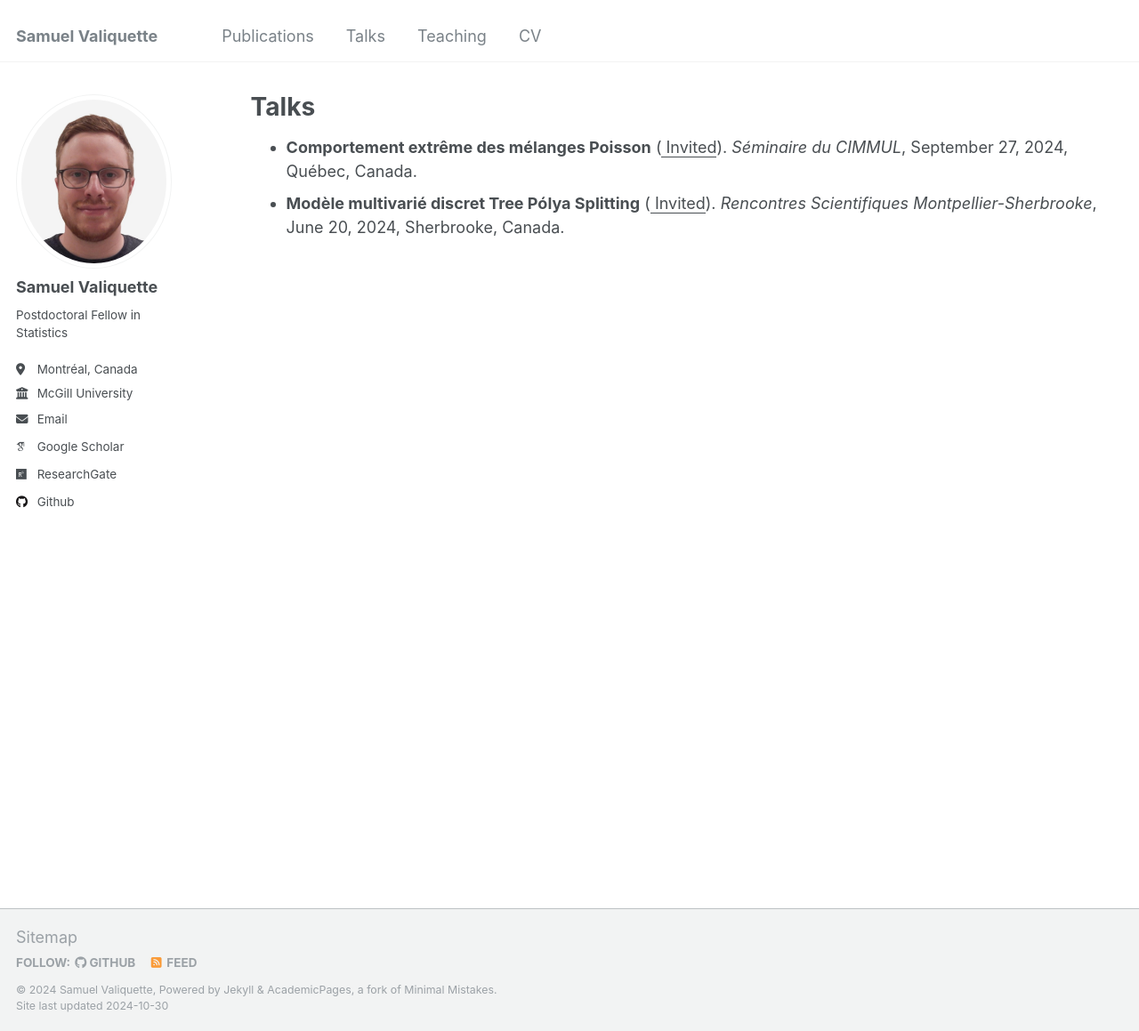
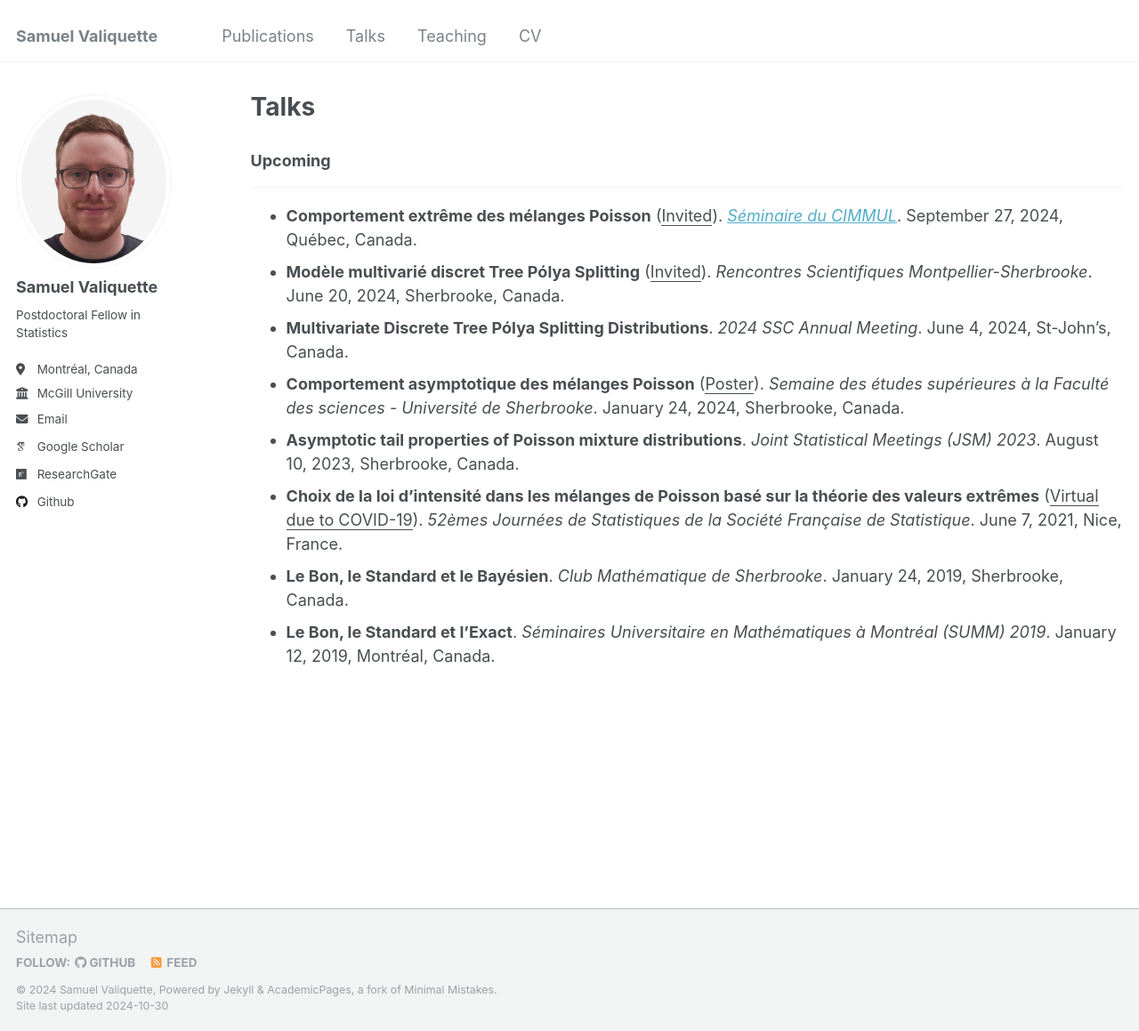
Before and after one commit to s-valiquette/s-valiquette.github.io, a Jekyll site: the page built from _pages/talks.md, in a window 1280 px wide and 1159 px high. Shown: the whole window at 89% size. Built offline with Jekyll 4.4.1, drawn with Linux system fonts in a browser that asks for light colours; some web fonts are replaced.

Commit message:
Update talks.md

```diff
--- a/_pages/talks.md
+++ b/_pages/talks.md
@@ -5,6 +5,14 @@ permalink: /talks/
 author_profile: true
 ---
 
+### Upcoming
 
-- **Comportement extrême des mélanges Poisson** (<ins> Invited</ins>). *Séminaire du CIMMUL*, September 27, 2024, Québec, Canada.
-- **Modèle multivarié discret Tree Pólya Splitting** (<ins> Invited</ins>). *Rencontres Scientifiques Montpellier-Sherbrooke*, June 20, 2024, Sherbrooke, Canada.
+---
+- **Comportement extrême des mélanges Poisson** (<ins>Invited</ins>). *[Séminaire du CIMMUL](https://cimmul.fsg.ulaval.ca/event/seminaire-du-cimmul-statistique-simon-valiquette/)*. September 27, 2024, Québec, Canada.
+- **Modèle multivarié discret Tree Pólya Splitting** (<ins>Invited</ins>). *Rencontres Scientifiques Montpellier-Sherbrooke*. June 20, 2024, Sherbrooke, Canada.
+- **Multivariate Discrete Tree Pólya Splitting Distributions**. *2024 SSC Annual Meeting*. June 4, 2024, St-John’s, Canada.
+- **Comportement asymptotique des mélanges Poisson** (<ins>Poster</ins>). *Semaine des études supérieures à la Faculté des sciences - Université de Sherbrooke*. January 24, 2024, Sherbrooke, Canada.
+- **Asymptotic tail properties of Poisson mixture distributions**. *Joint Statistical Meetings (JSM) 2023*. August 10, 2023, Sherbrooke, Canada.
+- **Choix de la loi d’intensité dans les mélanges de Poisson basé sur la théorie des valeurs extrêmes** (<ins>Virtual due to COVID-19</ins>). *52èmes Journées de Statistiques de la Société Française de Statistique*. June 7, 2021, Nice, France.
+- **Le Bon, le Standard et le Bayésien**. *Club Mathématique de Sherbrooke*. January 24, 2019, Sherbrooke, Canada.
+- **Le Bon, le Standard et l’Exact**. *Séminaires Universitaire en Mathématiques à Montréal (SUMM) 2019*. January 12, 2019, Montréal, Canada.
```
